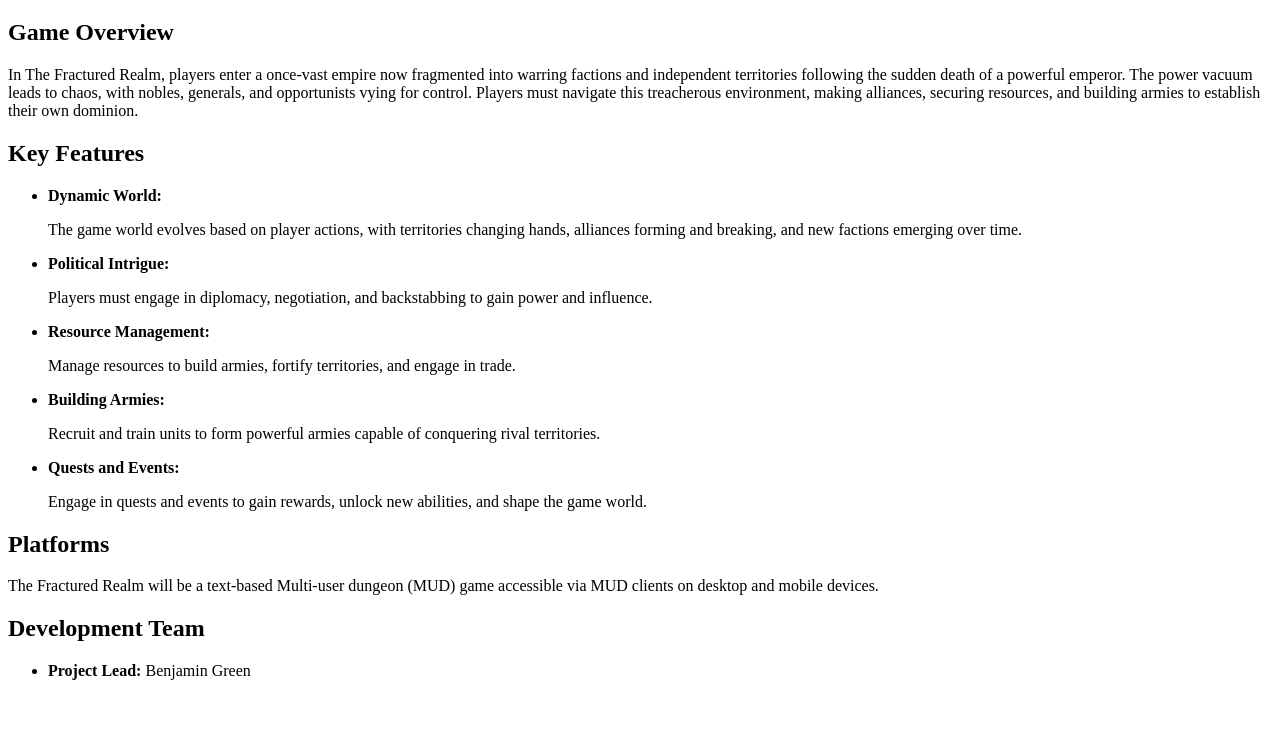
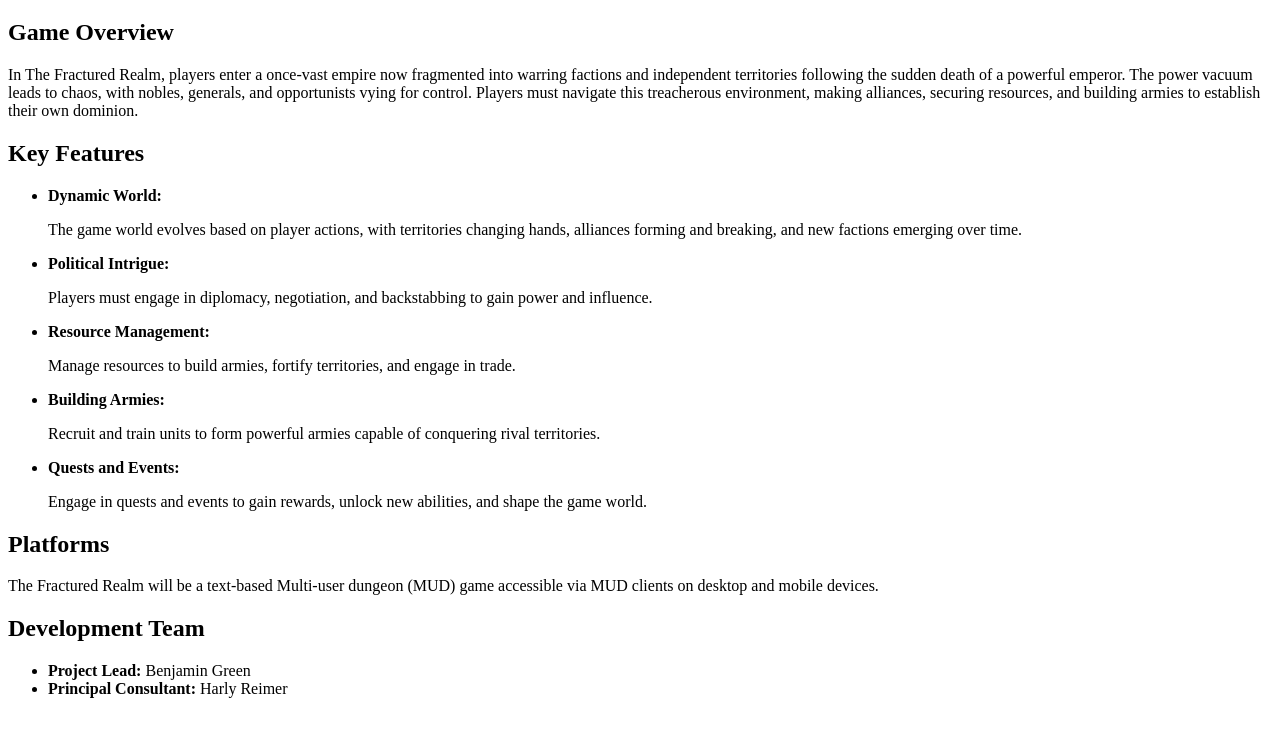
Before and after one commit to TubaMirabilis/TheFracturedRealm, a plain HTML site: page docs/index.html in a window 1280 px wide. Shown: the part 61-798 px from the top of the page. Drawn offline with Linux system fonts and the light colour scheme.

Commit message:
Added Harly to credits

```diff
--- a/docs/index.html
+++ b/docs/index.html
@@ -67,6 +67,10 @@
           <strong>Project Lead:</strong>
           <span>Benjamin Green</span>
         </li>
+        <li>
+          <strong>Principal Consultant:</strong>
+          <span>Harly Reimer</span>
+        </li>
       </ul>
     </main>
   </body>
```
Also changed, not shown: 1 other file.
